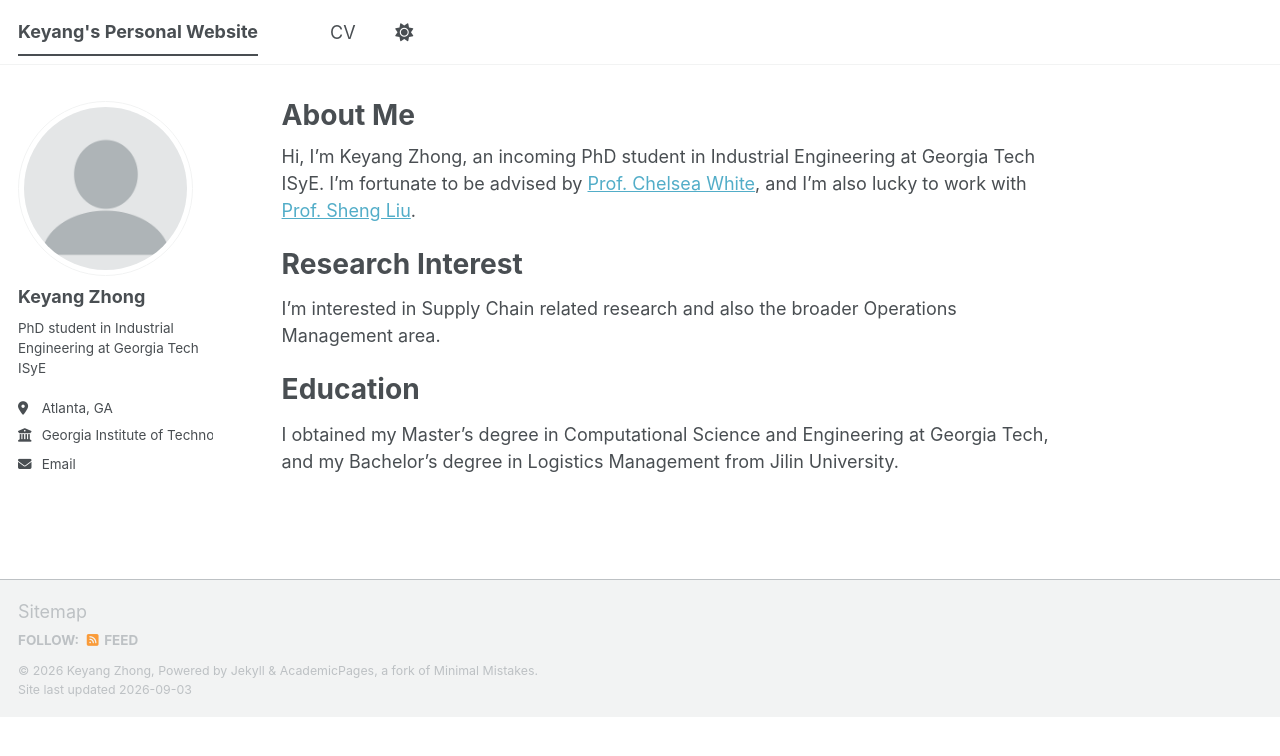
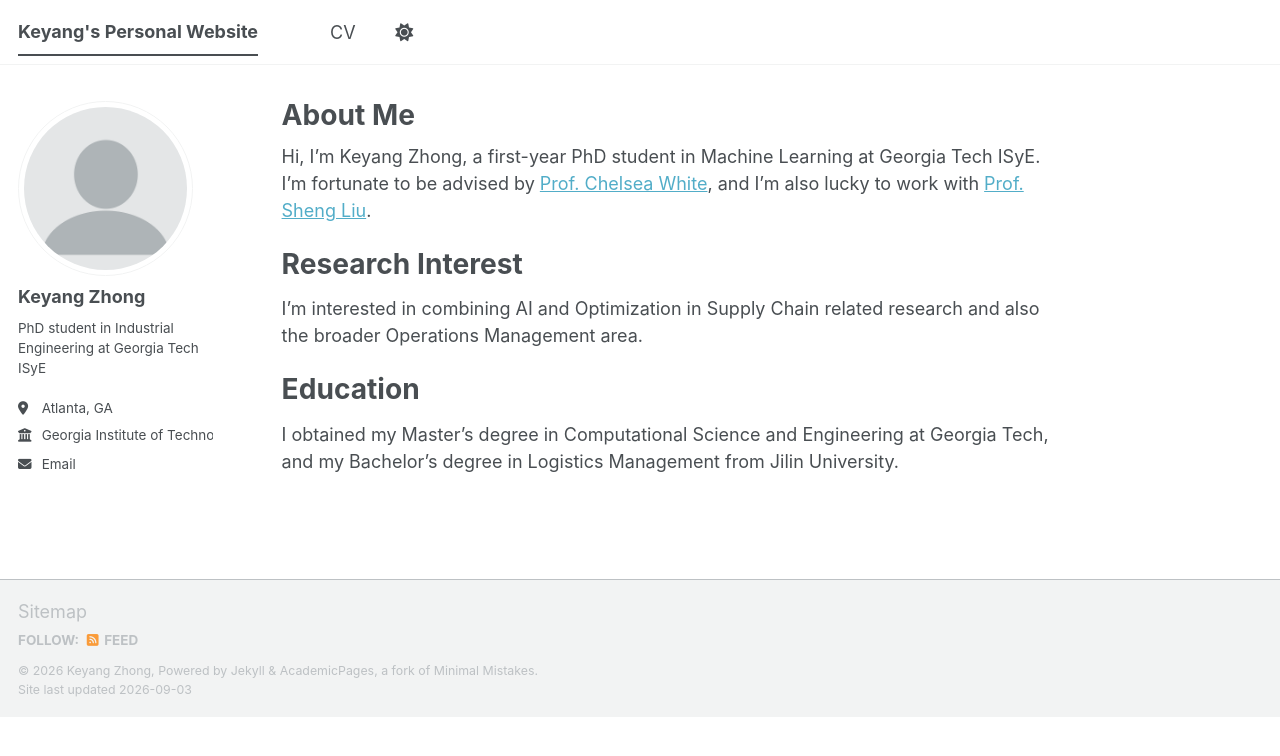
Before and after one commit to Alfredkkk/Alfredkkk.github.io, a Jekyll site: the page built from _pages/about.md, in a window 1280 px wide. Shown: the top 756 px of the page. Built offline with Jekyll 4.4.1, drawn with Linux system fonts in a browser that asks for light colours; a script bundle is joined from its source files by our own code; library files that are not in the unit come from our copies.

Commit message:
Modification

```diff
--- a/_pages/about.md
+++ b/_pages/about.md
@@ -7,11 +7,11 @@ redirect_from:
   - /about.html
 ---
 
-Hi, I'm Keyang Zhong, an incoming PhD student in Industrial Engineering at Georgia Tech ISyE. I'm fortunate to be advised by [Prof. Chelsea White](https://www.isye.gatech.edu/users/chelsea-white), and I'm also lucky to work with [Prof. Sheng Liu](https://sites.google.com/site/thushengliu/home?authuser=0).
+Hi, I'm Keyang Zhong, a first-year PhD student in Machine Learning at Georgia Tech ISyE. I'm fortunate to be advised by [Prof. Chelsea White](https://www.isye.gatech.edu/users/chelsea-white), and I'm also lucky to work with [Prof. Sheng Liu](https://sites.google.com/site/thushengliu/home?authuser=0).
 
 Research Interest
 ======
-I'm interested in Supply Chain related research and also the broader Operations Management area.
+I'm interested in combining AI and Optimization in Supply Chain related research and also the broader Operations Management area.
 
 
 Education
```
Also changed, not shown: _pages/cv.md (+1 -1 lines).
